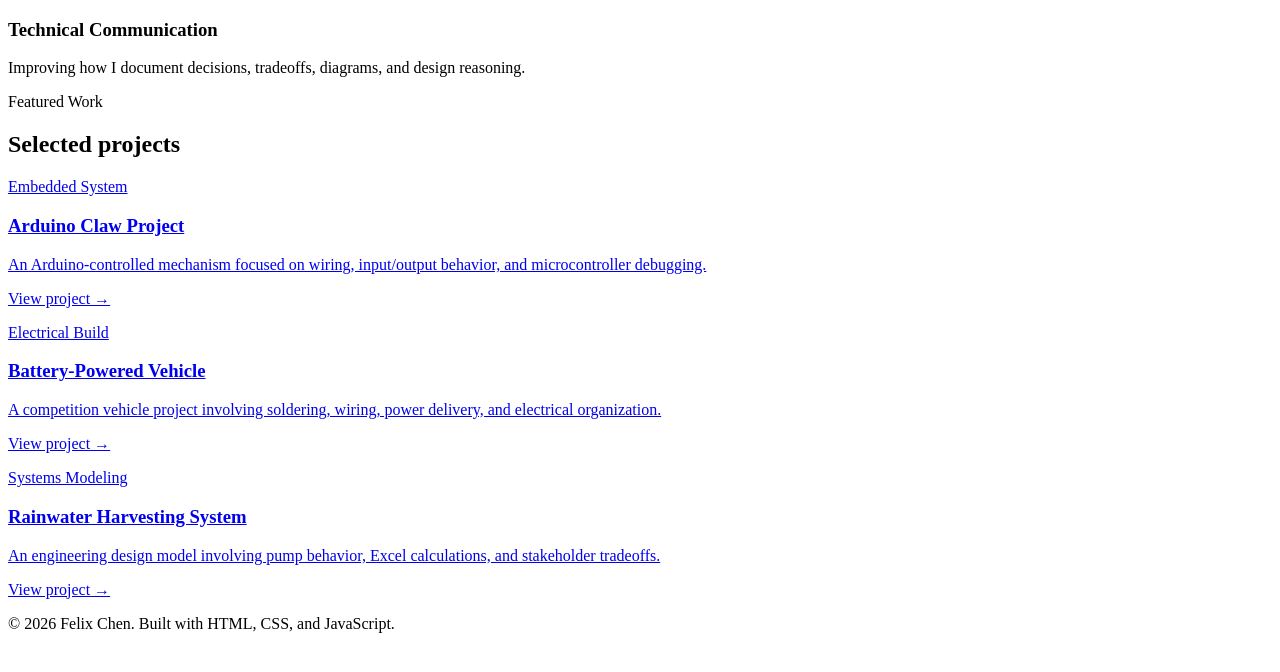
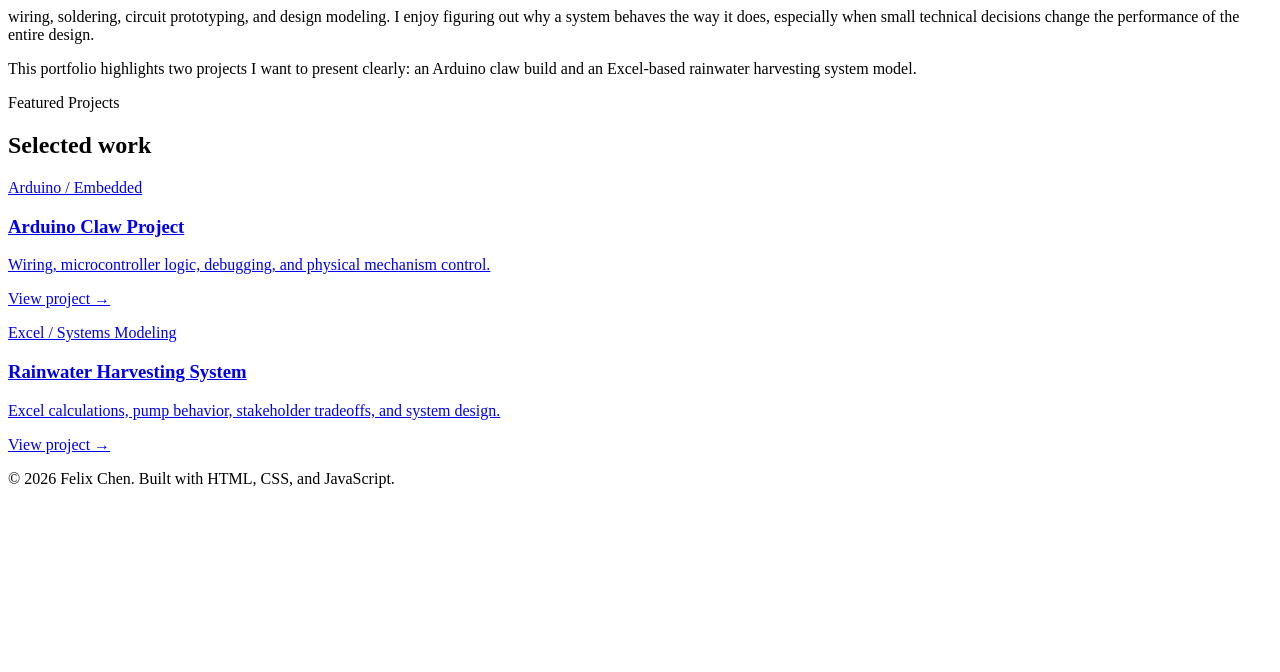
Before and after one commit to felixchen2007/felixchen2007.github.io, a plain HTML site: page index.html in a window 1280 px wide. Drawn offline with Linux system fonts and the light colour scheme.

Commit message:
Update index.html

```diff
--- a/index.html
+++ b/index.html
@@ -1,38 +1,33 @@
 <!DOCTYPE html>
-        </article>
-
-        <article class="focus-card reveal">
-          <h3>Technical Communication</h3>
-          <p>Improving how I document decisions, tradeoffs, diagrams, and design reasoning.</p>
-        </article>
+          wiring, soldering, circuit prototyping, and design modeling. I enjoy figuring out
+          why a system behaves the way it does, especially when small technical decisions
+          change the performance of the entire design.
+        </p>
+        <p>
+          This portfolio highlights two projects I want to present clearly: an Arduino claw
+          build and an Excel-based rainwater harvesting system model.
+        </p>
       </div>
     </section>
 
-    <section class="section">
+    <section class="content-section">
       <div class="section-heading reveal">
-        <p class="kicker">Featured Work</p>
-        <h2>Selected projects</h2>
+        <p class="kicker">Featured Projects</p>
+        <h2>Selected work</h2>
       </div>
 
-      <div class="featured-grid">
-        <a class="featured-card reveal" href="projects.html#arduino-claw">
-          <p class="project-type">Embedded System</p>
+      <div class="preview-grid">
+        <a class="preview-card reveal" href="projects.html#arduino-claw">
+          <p class="project-type">Arduino / Embedded</p>
           <h3>Arduino Claw Project</h3>
-          <p>An Arduino-controlled mechanism focused on wiring, input/output behavior, and microcontroller debugging.</p>
+          <p>Wiring, microcontroller logic, debugging, and physical mechanism control.</p>
           <span>View project →</span>
         </a>
 
-        <a class="featured-card reveal" href="projects.html#vehicle">
-          <p class="project-type">Electrical Build</p>
-          <h3>Battery-Powered Vehicle</h3>
-          <p>A competition vehicle project involving soldering, wiring, power delivery, and electrical organization.</p>
-          <span>View project →</span>
-        </a>
-
-        <a class="featured-card reveal" href="projects.html#rainwater">
-          <p class="project-type">Systems Modeling</p>
+        <a class="preview-card reveal" href="projects.html#rainwater">
+          <p class="project-type">Excel / Systems Modeling</p>
           <h3>Rainwater Harvesting System</h3>
-          <p>An engineering design model involving pump behavior, Excel calculations, and stakeholder tradeoffs.</p>
+          <p>Excel calculations, pump behavior, stakeholder tradeoffs, and system design.</p>
           <span>View project →</span>
         </a>
       </div>
```
